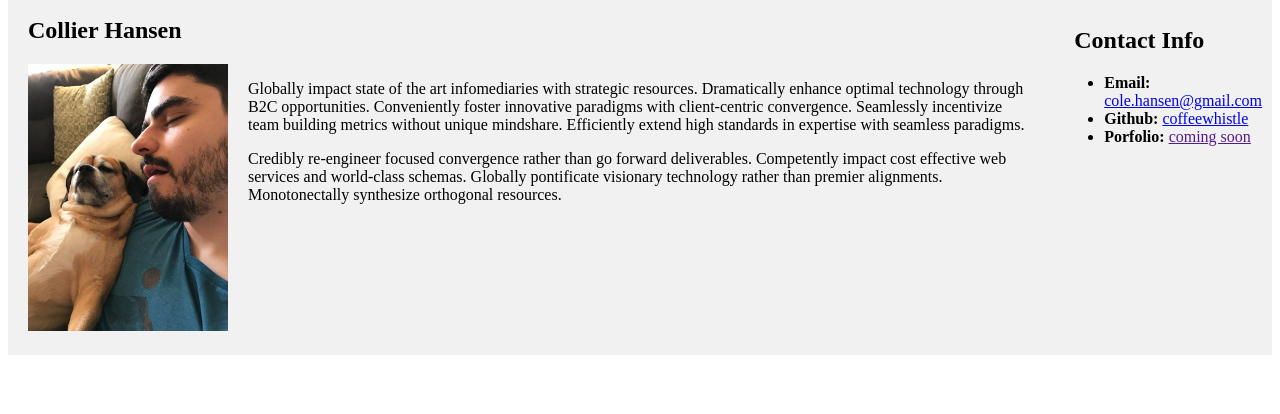
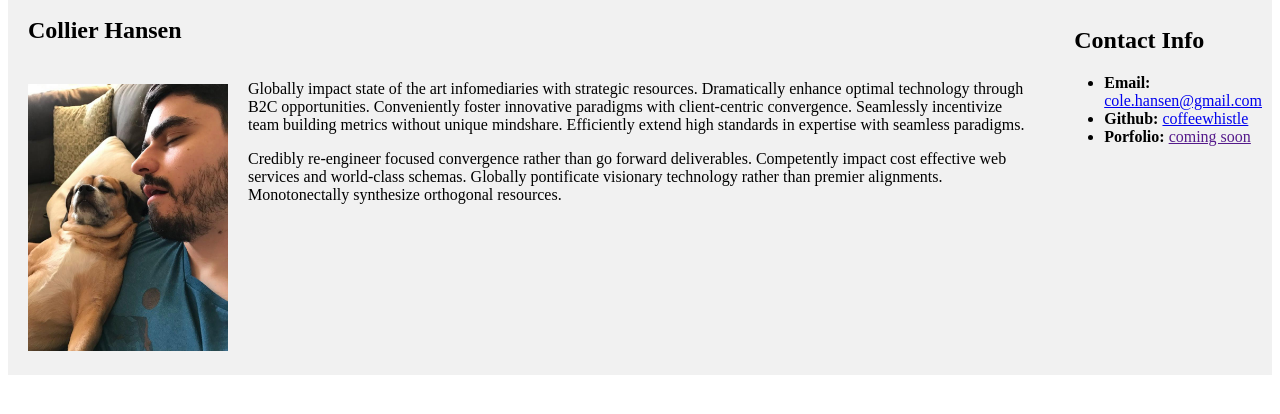
Before and after one commit to coffeewhistle/bio, a plain HTML site: page index.html in a window 1280 px wide. Shown: the part 88-502 px from the top of the page. Drawn offline with Linux system fonts and the light colour scheme.

Commit message:
Add padding to profile image to align the top with the paragraph and contact info

```diff
--- a/index.html
+++ b/index.html
@@ -18,7 +18,7 @@
         <h2 style="margin: 10px">Collier Hansen</h2>
         <div class="flex-container">
             <div>
-                <img src="profile.jpg" style="width:200px; height:auto">
+                <img src="profile.jpg" style="width:200px; height:auto; padding:20px 0px 0px 0px">
             </div>
             <div>
                 <P>Globally impact state of the art infomediaries with strategic resources. Dramatically enhance optimal technology through B2C opportunities. Conveniently foster innovative paradigms with client-centric convergence. Seamlessly incentivize team building metrics without unique mindshare. Efficiently extend high standards in expertise with seamless paradigms.</P>
```
